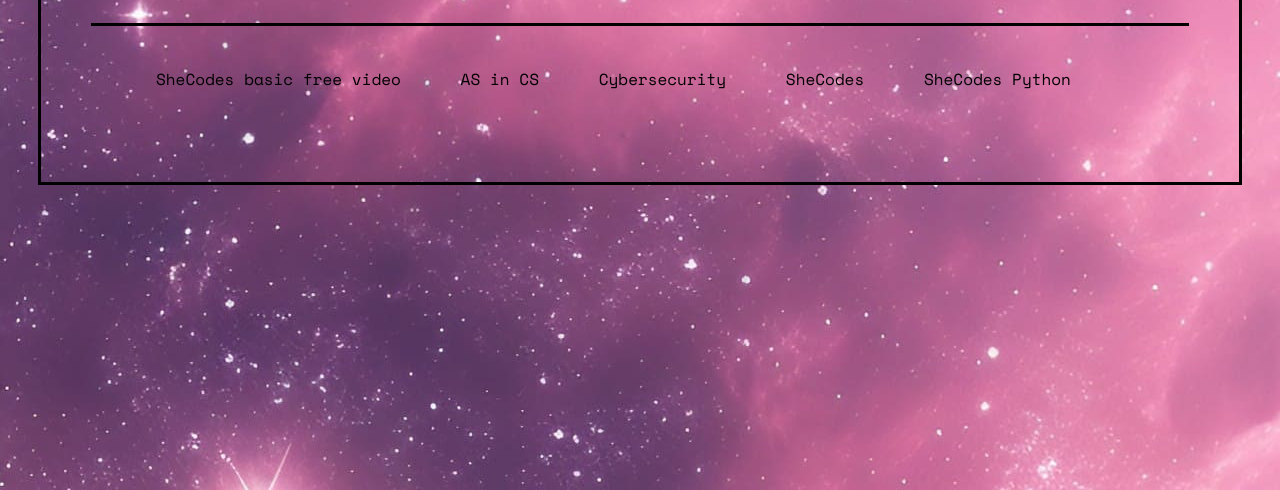
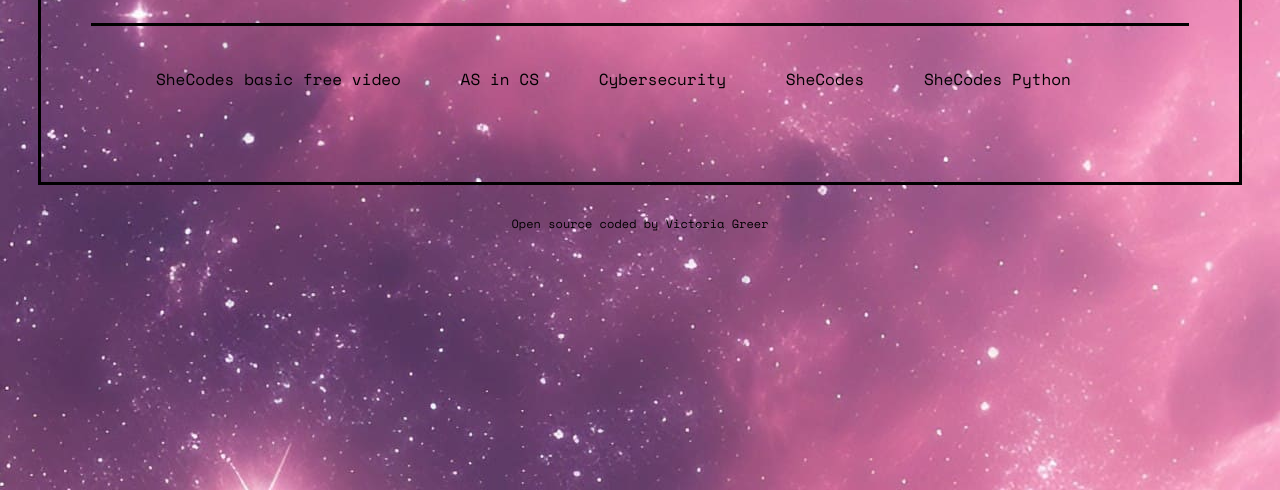
Before and after one commit to themightyvicki1/coding-journey, a plain HTML site: page index.html in a window 1280 px wide. Shown: the part 310-800 px from the top of the page. Drawn offline with nearby package versions, Linux system fonts and the light colour scheme.

Commit message:
added and styled footer with link to github

```diff
--- a/index.html
+++ b/index.html
@@ -48,5 +48,12 @@
         </ul>
       </div>
     </div>
+    <footer>
+      <a
+        href="https://github.com/themightyvicki1/coding-journey"
+        title="Open in GitHub"
+        >Open source coded by </a
+      >Victoria Greer
+    </footer>
   </body>
 </html>
--- a/styles.css
+++ b/styles.css
@@ -22,6 +22,16 @@ li {
   padding: 10px;
 }
 
+footer {
+  font-size: 12px;
+  text-align: center;
+  font-weight: 500;
+}
+footer a {
+  text-decoration: none;
+  color: black;
+}
+
 .container {
   border: 3px solid black;
   padding: 50px;
```
